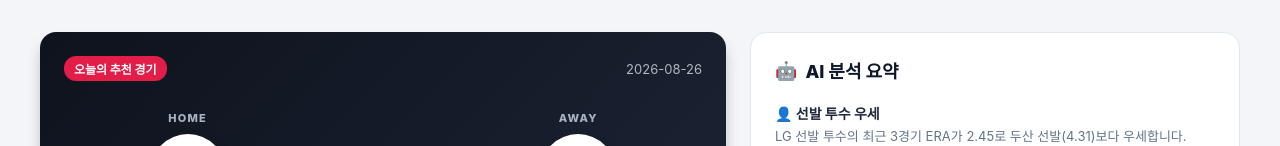
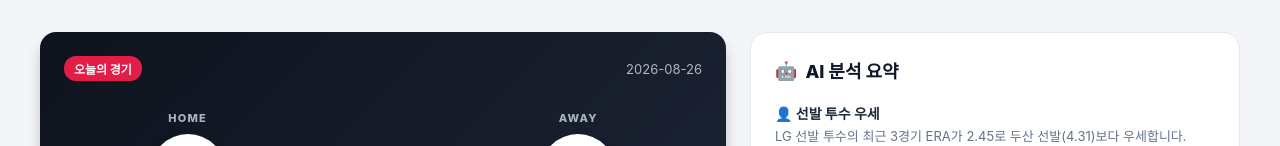
Before and after one commit to ixxveon/baseball-project, a React (Vite) app in the folder frontend/: page / in a window 1280 px wide. Shown: the part 155-301 px from the top of the page. Built offline with nearby package versions, Linux system fonts and the light colour scheme; grey boxes are pictures that could not be loaded.

Commit message:
refactor/change-name

```diff
--- a/frontend/src/components/RecommendedGames.tsx
+++ b/frontend/src/components/RecommendedGames.tsx
@@ -126,7 +126,7 @@ export default function RecommendedGames({
 
             <div className="recommended-header">
                 <span className="badge-today">
-                    오늘의 추천 경기
+                    오늘의 경기
                 </span>
 
                 <span className="recommended-date">
```
